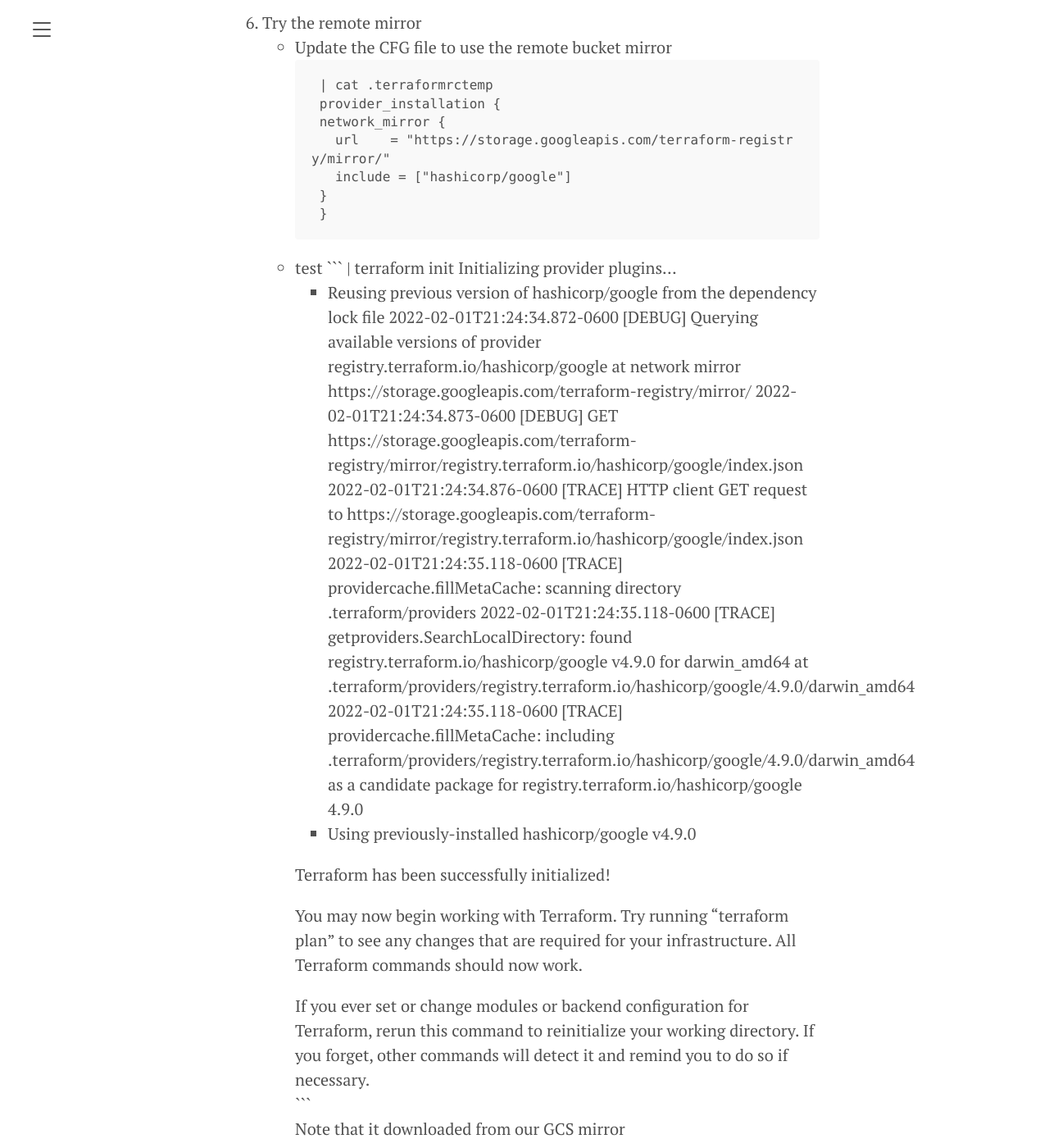
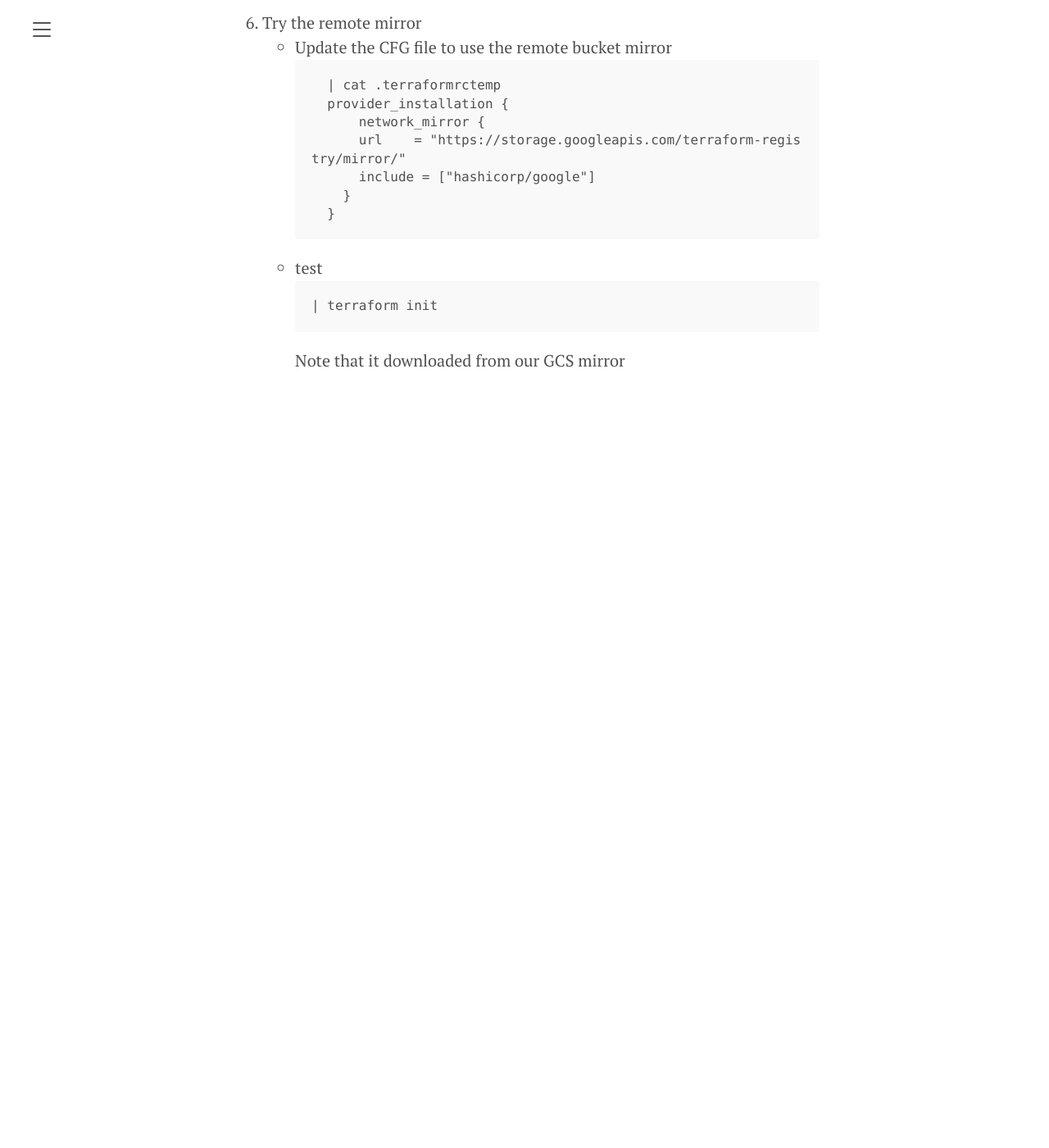
Before and after one commit to namitsaxena/namitsaxena.github.io, a Jekyll site: the page built from blog/_posts/2022-02-03-terraform-gcp-mirror.md, in a window 1280 px wide and 1400 px high, scrolled down 2305 px. Shown: the whole window at 82% size. Built offline with Jekyll 4.4.1, drawn with Linux system fonts in a browser that asks for light colours; nearby versions of some CDN libraries; comment, search, counter and statistics services are not loaded; after the commit the page ends 2840 px from its top, so only the background shows below that.

Commit message:
blog post - fix formatting

````diff
--- a/blog/_posts/2022-02-03-terraform-gcp-mirror.md
+++ b/blog/_posts/2022-02-03-terraform-gcp-mirror.md
@@ -87,37 +87,18 @@
      ```
 6. Try the remote mirror
    * Update the CFG file to use the remote bucket mirror
-   ```
-	| cat .terraformrctemp
-	provider_installation {
-	  network_mirror {
-	    url    = "https://storage.googleapis.com/terraform-registry/mirror/"
-	    include = ["hashicorp/google"]
-	  }
-	}
-   ```
+     ```
+	   | cat .terraformrctemp
+	   provider_installation {
+	       network_mirror {
+	       url    = "https://storage.googleapis.com/terraform-registry/mirror/"
+	       include = ["hashicorp/google"]
+	     }
+	   }
+     ```
 
    * test
      ```
      | terraform init
-     Initializing provider plugins...
-     - Reusing previous version of hashicorp/google from the dependency lock file
-     2022-02-01T21:24:34.872-0600 [DEBUG] Querying available versions of provider registry.terraform.io/hashicorp/google at network mirror https://storage.googleapis.com/terraform-registry/mirror/
-     2022-02-01T21:24:34.873-0600 [DEBUG] GET https://storage.googleapis.com/terraform-registry/mirror/registry.terraform.io/hashicorp/google/index.json
-     2022-02-01T21:24:34.876-0600 [TRACE] HTTP client GET request to https://storage.googleapis.com/terraform-registry/mirror/registry.terraform.io/hashicorp/google/index.json
-     2022-02-01T21:24:35.118-0600 [TRACE] providercache.fillMetaCache: scanning directory .terraform/providers
-     2022-02-01T21:24:35.118-0600 [TRACE] getproviders.SearchLocalDirectory: found registry.terraform.io/hashicorp/google v4.9.0 for darwin_amd64 at .terraform/providers/registry.terraform.io/hashicorp/google/4.9.0/darwin_amd64
-     2022-02-01T21:24:35.118-0600 [TRACE] providercache.fillMetaCache: including .terraform/providers/registry.terraform.io/hashicorp/google/4.9.0/darwin_amd64 as a candidate package for registry.terraform.io/hashicorp/google 4.9.0
-     - Using previously-installed hashicorp/google v4.9.0
-
-     Terraform has been successfully initialized!
-
-     You may now begin working with Terraform. Try running "terraform plan" to see
-     any changes that are required for your infrastructure. All Terraform commands
-     should now work.
-
-     If you ever set or change modules or backend configuration for Terraform,
-     rerun this command to reinitialize your working directory. If you forget, other
-     commands will detect it and remind you to do so if necessary.
      ```
      Note that it downloaded from our GCS mirror
````
